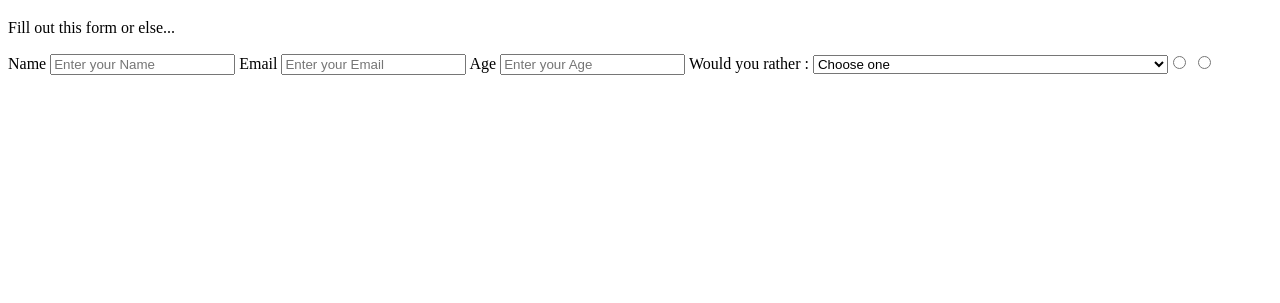
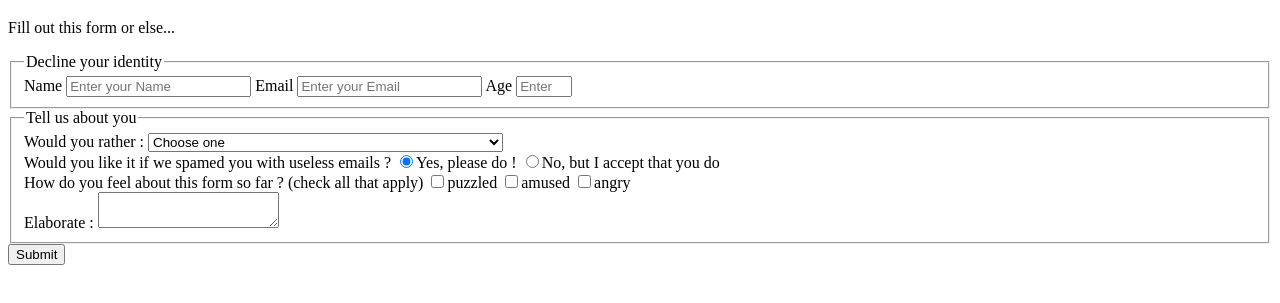
Before and after one commit to lfourage/Survey-Form, a plain HTML site: page index.html in a window 1280 px wide. Shown: the part 61-364 px from the top of the page. Drawn offline with Linux system fonts and the light colour scheme.

Commit message:
Subject requirements met

```diff
--- a/index.html
+++ b/index.html
@@ -1,27 +1,21 @@
 <!DOCTYPE html>
 <html lang="en">
-
   <head>
-    <meta charset="utf-8"/>
-    <link rel="stylesheet" href="styles.css"/>
+    <meta charset="utf-8" />
+    <link rel="stylesheet" href="styles.css" />
     <title>Survey Form</title>
   </head>
 
   <body>
     <h1 id="title">Survey Form</h1>
-    <p id="description"> Fill out this form or else...</p>
-
+    <p id="description">Fill out this form or else...</p>
 
     <form id="survey-form">
-
+      <fieldset id="identity">
+        <legend>Decline your identity</legend>
         <label for="name" id="name-label">
           Name
-        <input
-          required
-          id="name"
-          type="text"
-          placeholder="Enter your Name"
-        />
+          <input required id="name" type="text" placeholder="Enter your Name" />
         </label>
 
         <label for="email" id="email-label">
@@ -39,41 +33,54 @@
           <input
             id="number"
             type="number"
+            min="8"
+            max="99"
             placeholder="Enter your Age"
           />
         </label>
+      </fieldset>
 
+      <fieldset id="personality">
+        <legend>Tell us about you</legend>
         <label for="dropdown">
           Would you rather :
           <select id="dropdown" required>
-        <option disabled selected value> Choose one</option>
-        <option value="history"> Have everyone you know to access your internet history</option>
-        <option value="tought"> Have everyone you meet to be able to read your toughts</option>
-      </label>
+            <option disabled selected value>Choose one</option>
+            <option value="history">
+              Have everyone you know to access your internet history
+            </option>
+            <option value="tought">
+              Have everyone you meet to be able to read your toughts
+            </option>
+          </select></label
+        >
 
         <div class="radio-group">
-        <p>Would you like it if we spamed you with useless emails ?</p>
-        <label>
-          <input
-            name="spam"
-            type="radio"
-            value="yes"
-            Yes, please do !
-          />
+          Would you like it if we spamed you with useless emails ?
+          <label
+            ><input checked name="spam" type="radio" value="yes" />Yes, please
+            do !
           </label>
-        <label>
-          <input
-            name="spam"
-            type="radio"
-            value="No"
-            No, but I accept that you do
-          />
+          <label
+            ><input name="spam" type="radio" value="No" />No, but I accept that
+            you do
           </label>
         </div>
+
         <div class="checkbox-group">
-        <label></label>
+          <label
+            >How do you feel about this form so far ? (check all that apply)
+            <input name="feel" value="puzzled" type="checkbox" />puzzled
+            <input name="feel" value="amused" type="checkbox" />amused
+            <input name="feel" value="angry" type="checkbox" />angry
+          </label>
         </div>
+
+        <label for="textarea">Elaborate :
+          <textarea id="textarea"></textarea></label>
+      </fieldset>
+
+      <button id="submit" type="submit">Submit</button>
     </form>
   </body>
-
 </html>
```
Lines whose indentation alone changed are shown as unchanged.
